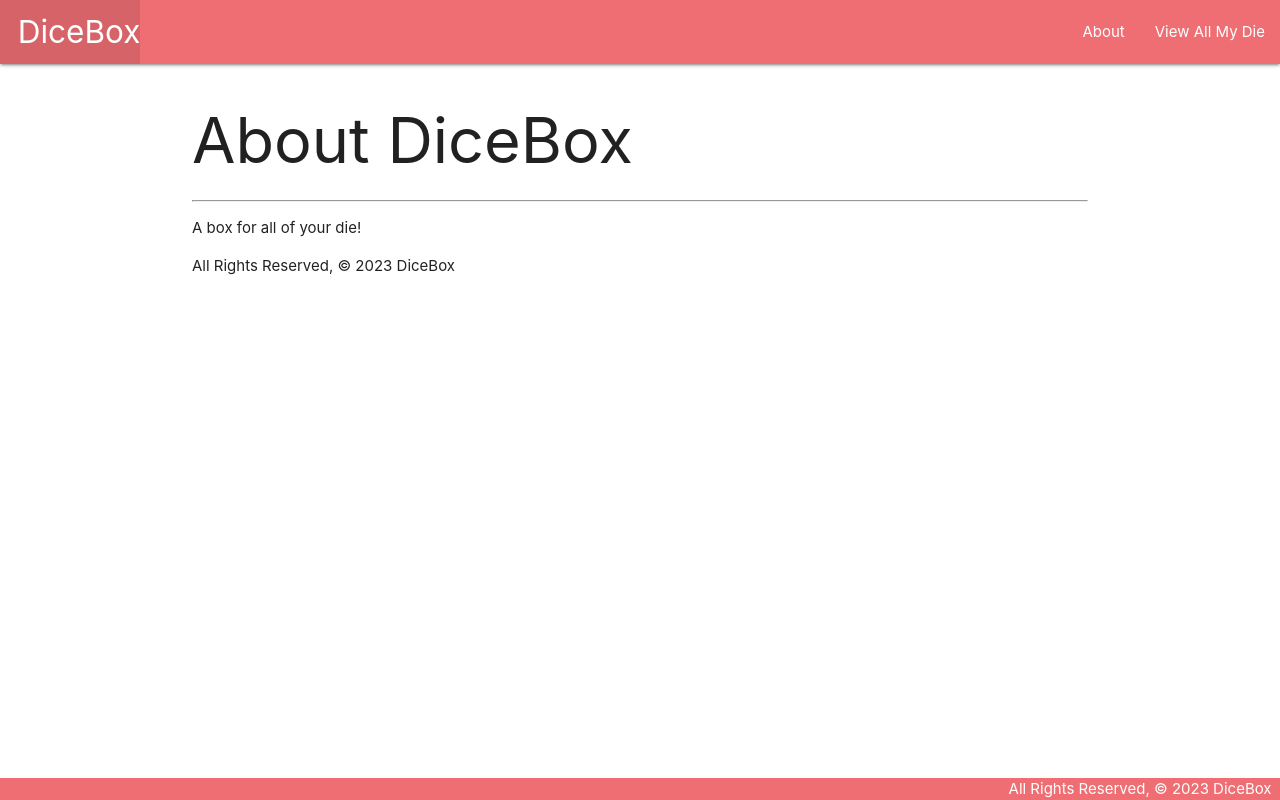
After one commit to joelfuelling/DiceBag, a Django app: page /about/ in a window 1280 px wide. The commit adds this page. Run offline with Django 4.2, Linux system fonts and the light colour scheme.

Commit message:
morning portion completed for DjangoApp homework. Home page renders with 'base.html' view now.

```diff
--- /dev/null
+++ b/main_app/static/css/style.css
@@ -0,0 +1,14 @@
+body {
+    display: flex;
+    min-height: 100vh;
+    flex-direction: column;
+  }
+
+  main {
+    flex: 1 0 auto;
+  }
+
+  footer.page-footer {
+    padding-top: 0;
+    text-align: right;
+  }
--- /dev/null
+++ b/main_app/templates/about.html
@@ -0,0 +1,9 @@
+{% extends 'base.html' %}
+{% block content %}
+
+<h1>About DiceBox</h1>
+<hr>
+<p>A box for all of your die!</p>
+<footer>All Rights Reserved, &copy; 2023 DiceBox</footer>
+
+{% endblock %}
--- /dev/null
+++ b/main_app/templates/base.html
@@ -0,0 +1,36 @@
+{% load static %}
+
+<!DOCTYPE html>
+<html lang="en">
+<head>
+  <meta charset="UTF-8">
+  <meta name="viewport" content="width=device-width, initial-scale=1.0">
+  <meta http-equiv="X-UA-Compatible" content="ie=edge">
+  <title>DiceBox</title>
+  <link rel="stylesheet" href="https://cdnjs.cloudflare.com/ajax/libs/materialize/1.0.0/css/materialize.min.css">
+  <link rel="stylesheet" type="text/css" href="{% static 'css/style.css' %}">
+</head>
+<body>
+  <header class="navbar-fixed">
+    <nav>
+      <div class="nav-wrapper">
+        <ul>
+          <li><a href="/" class="left brand-logo">&nbsp;&nbsp;DiceBox</a></li>
+        </ul>
+        <ul class="right">
+          <li><a href="/about">About</a></li>
+<!-- new markup below -->
+            <li><a href="/die">View All My Die</a></li>
+        </ul>
+      </div>
+    </nav>
+  </header>
+  <main class="container">
+    {% block content %}
+    {% endblock %}
+  </main>
+  <footer class="page-footer">
+    <div class="right">All Rights Reserved, &copy; 2023 DiceBox &nbsp;</div>
+  </footer>
+</body>
+</html>
--- a/main_app/urls.py
+++ b/main_app/urls.py
@@ -3,4 +3,6 @@ from . import views
 
 urlpatterns = [
   path('', views.home, name='home'),
+  path('about/', views.about, name='about'),
+  path('die/', views.die_index, name='index'),
 ]
--- a/main_app/views.py
+++ b/main_app/views.py
@@ -1,6 +1,22 @@
 from django.shortcuts import render
 
+die = [
+  {'sides': '20', 'material': 'Polyurethane', 'color': 'red', 'text_color': 'Black'},
+  {'sides': '12', 'material': 'Brass', 'color': 'Brass', 'text_color': 'Brass'},
+  {'sides': '10', 'material': 'Polyurethane', 'color': 'black', 'text_color': 'White'},
+  {'sides': '8', 'material': 'Wood', 'color': 'Woodgrain', 'text_color': 'Burnt texture'},
+  {'sides': '6', 'material': 'Polyurethane', 'color': 'red', 'text_color': 'Black'},
+  {'sides': '4', 'material': 'Polyurethane', 'color': 'red', 'text_color': 'Black'},
+]
 # Define the home view
 def home(request):
   # Include an .html file extension - unlike when rendering EJS templates
   return render(request, 'home.html')
+
+def about(request):
+  return render(request, 'about.html')
+
+def die_index(request):
+  return render(request, 'die/index.html', {
+    'die': die
+  })
```
Also changed, not shown: main_app/templates/die/index.html (added, +21 -0 lines), main_app/templates/home.html (+3 -11 lines).
